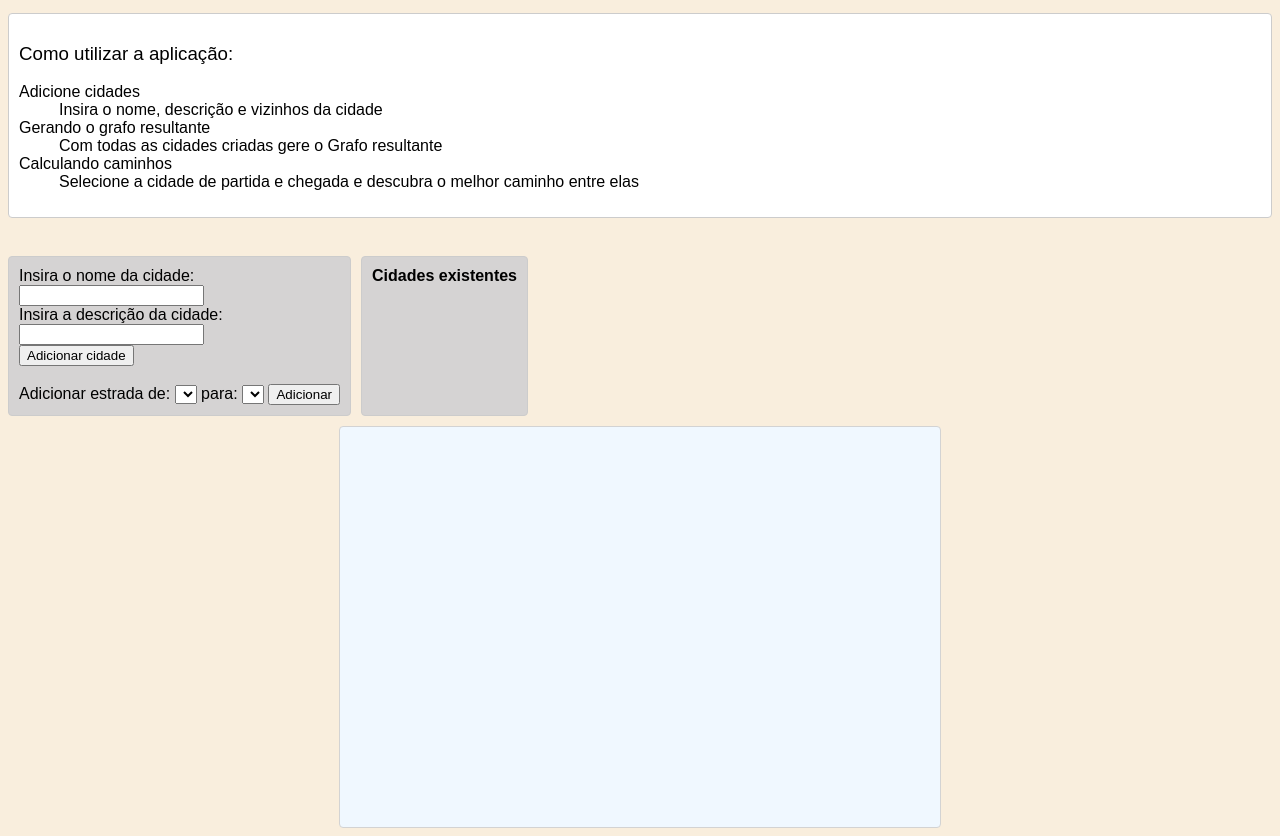
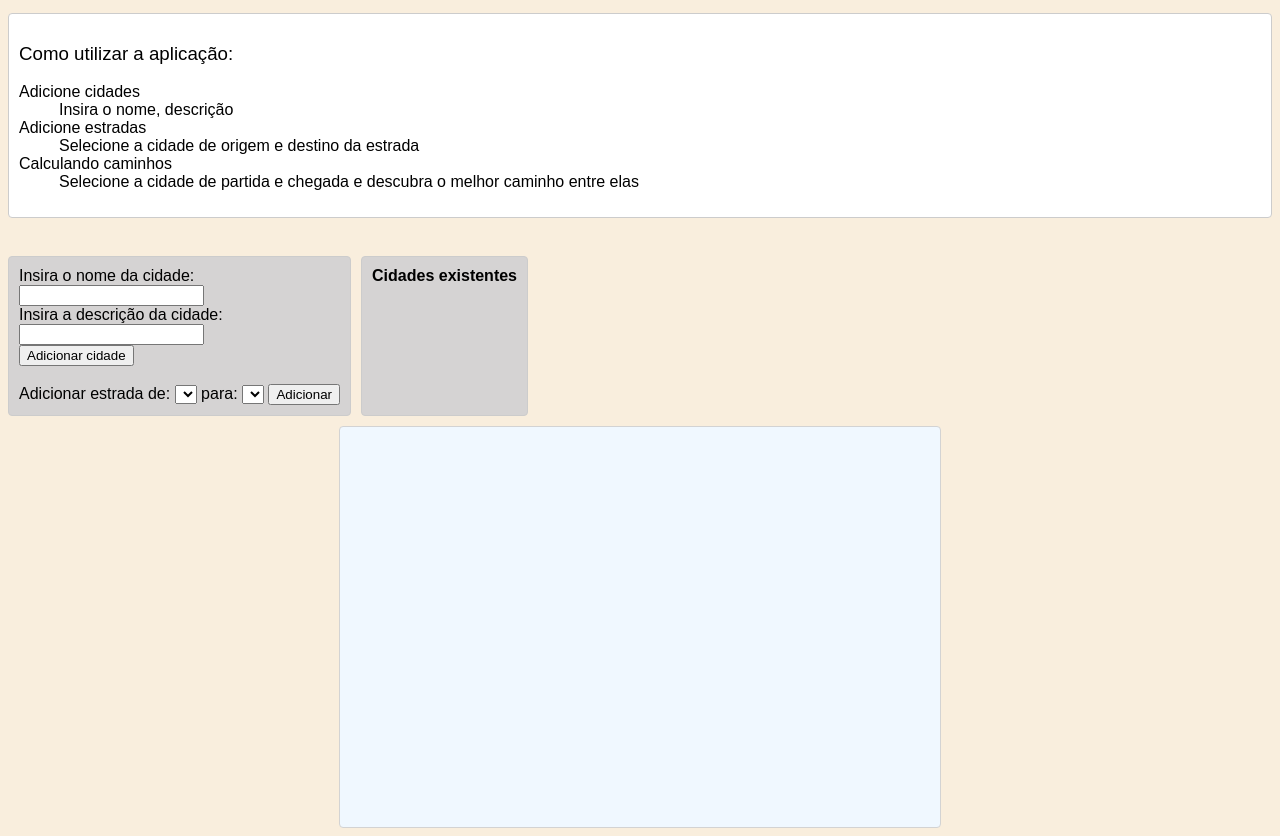
Before and after one commit to projeto-de-algoritmos/Grafos1_MapGenerator, a website: page index.html in a window 1280 px wide. Shown: the part 74-910 px from the top of the page. Drawn offline with nearby package versions, Linux system fonts and the light colour scheme.

Commit message:
atualizando instruções

```diff
--- a/index.html
+++ b/index.html
@@ -28,9 +28,9 @@
         <h3>Como utilizar a aplicação:</h3>
         <dl>
             <dt>Adicione cidades</dt>
-            <dd>Insira o nome, descrição e vizinhos da cidade</dd>
-            <dt>Gerando o grafo resultante</dt>
-            <dd>Com todas as cidades criadas gere o Grafo resultante</dd>
+            <dd>Insira o nome, descrição</dd>
+            <dt>Adicione estradas</dt>
+            <dd>Selecione a cidade de origem e destino da estrada</dd>
             <dt>Calculando caminhos</dt>
             <dd>Selecione a cidade de partida e chegada e descubra o melhor caminho entre elas</dd>
         </dl>
```
